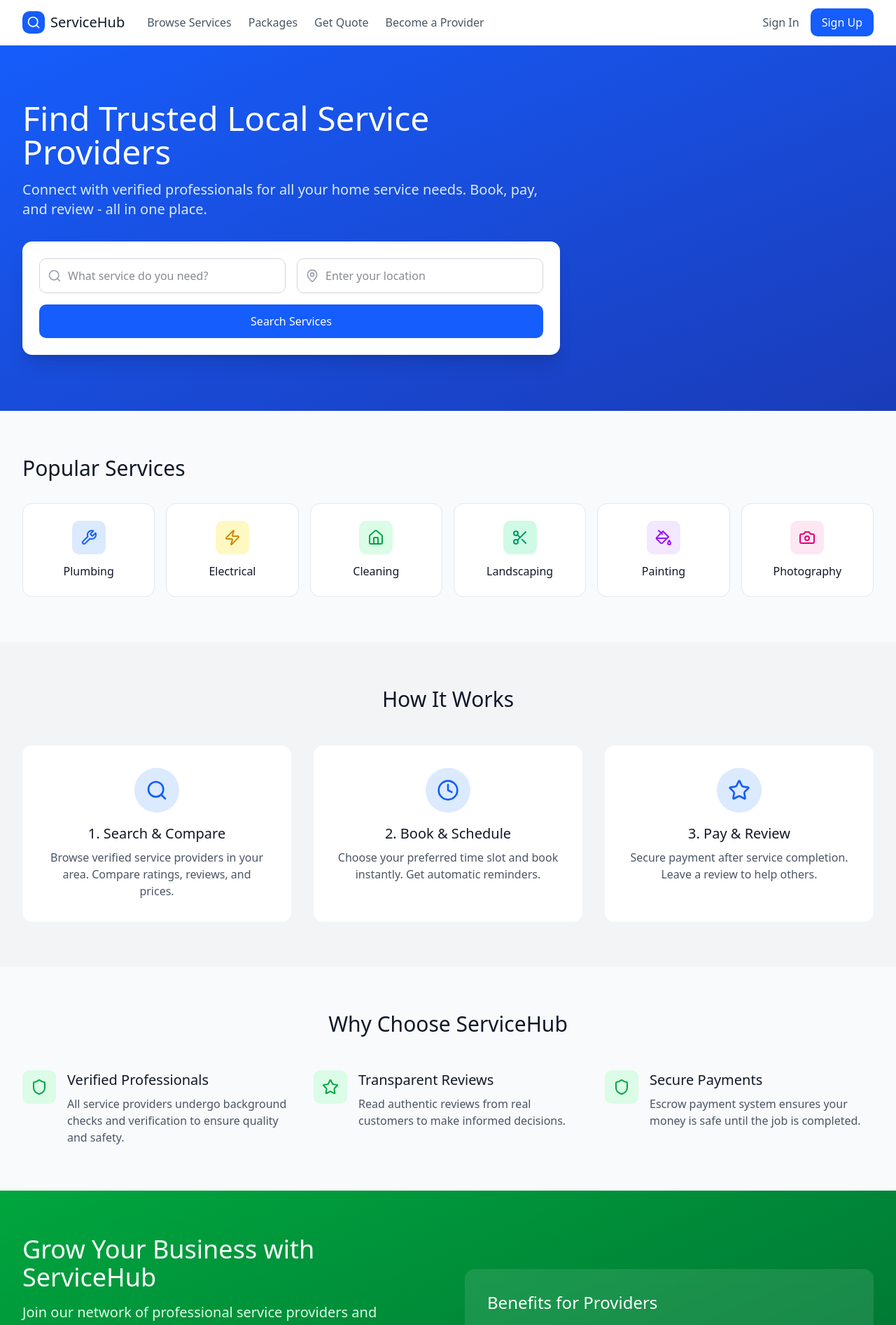
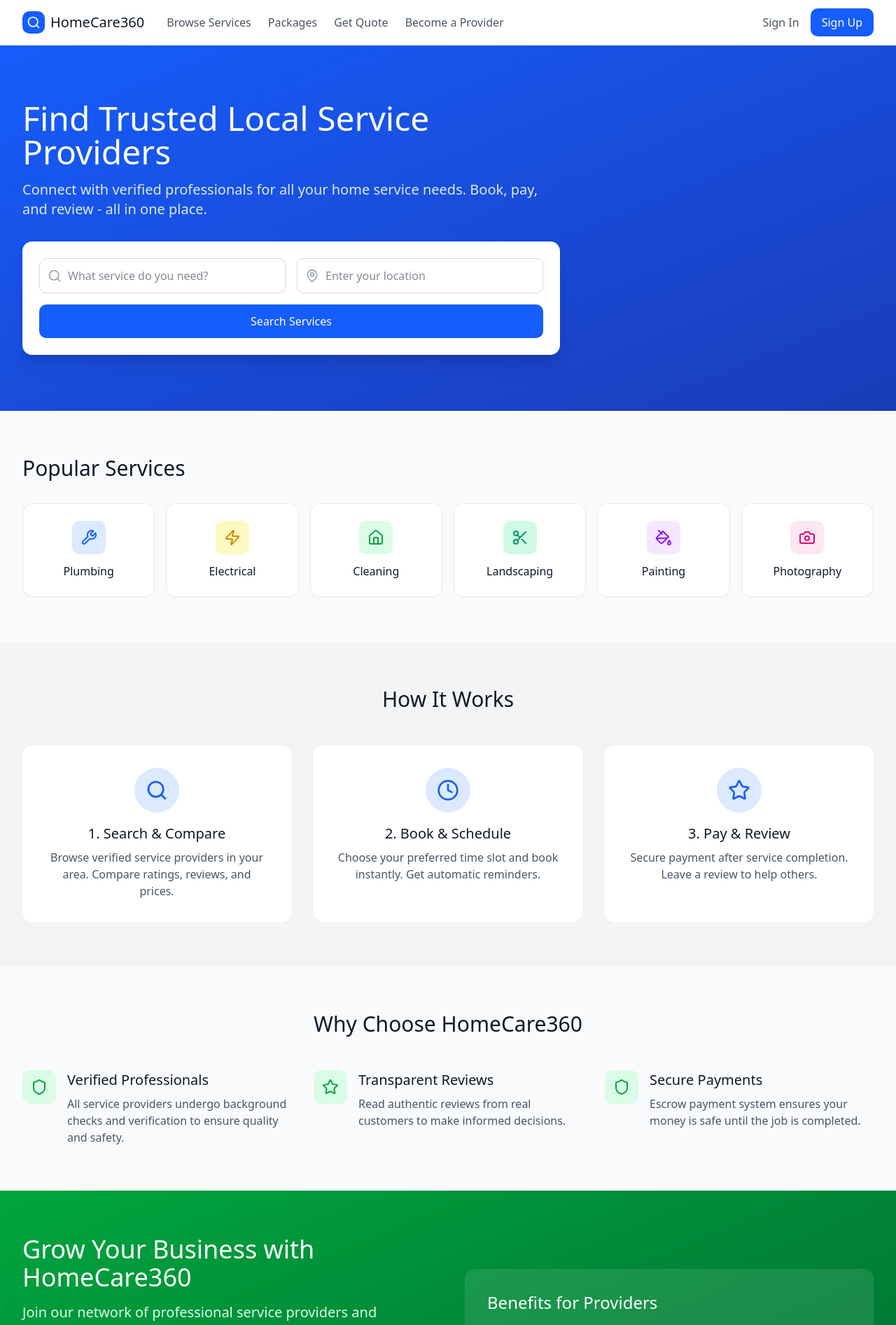
Before and after one commit to armanali0786/homecare360, a React (Vite) app in the folder client/: page / in a window 1280 px wide. Shown: the top 1893 px of the page at 70% size. Built offline with nearby package versions, Linux system fonts and the light colour scheme.

Commit message:
Project App name updated

```diff
--- a/client/src/components/Header.tsx
+++ b/client/src/components/Header.tsx
@@ -19,7 +19,7 @@ export function Header({ currentView, setCurrentView, userRole, setUserRole, onB
               <div className="w-8 h-8 bg-blue-600 rounded-lg flex items-center justify-center">
                 <Search className="w-5 h-5 text-white" />
               </div>
-              <span className="text-xl text-gray-900">ServiceHub</span>
+              <span className="text-xl text-gray-900">HomeCare360</span>
             </button>
 
             <nav className="hidden md:flex gap-6">
--- a/client/src/components/HomePage.tsx
+++ b/client/src/components/HomePage.tsx
@@ -130,7 +130,7 @@ export function HomePage({ onSearch, onBecomeProvider }: HomePageProps) {
 
       {/* Why Choose Us */}
       <div className="max-w-7xl mx-auto px-4 sm:px-6 lg:px-8 py-16">
-        <h2 className="text-3xl text-gray-900 mb-12 text-center">Why Choose ServiceHub</h2>
+        <h2 className="text-3xl text-gray-900 mb-12 text-center">Why Choose HomeCare360</h2>
         <div className="grid md:grid-cols-3 gap-8">
           <div className="flex gap-4">
             <div className="flex-shrink-0">
@@ -180,7 +180,7 @@ export function HomePage({ onSearch, onBecomeProvider }: HomePageProps) {
           <div className="max-w-7xl mx-auto px-4 sm:px-6 lg:px-8">
             <div className="grid md:grid-cols-2 gap-12 items-center">
               <div>
-                <h2 className="text-4xl mb-4">Grow Your Business with ServiceHub</h2>
+                <h2 className="text-4xl mb-4">Grow Your Business with HomeCare360</h2>
                 <p className="text-xl text-green-100 mb-6">
                   Join our network of professional service providers and connect with customers in your area.
                 </p>
```
